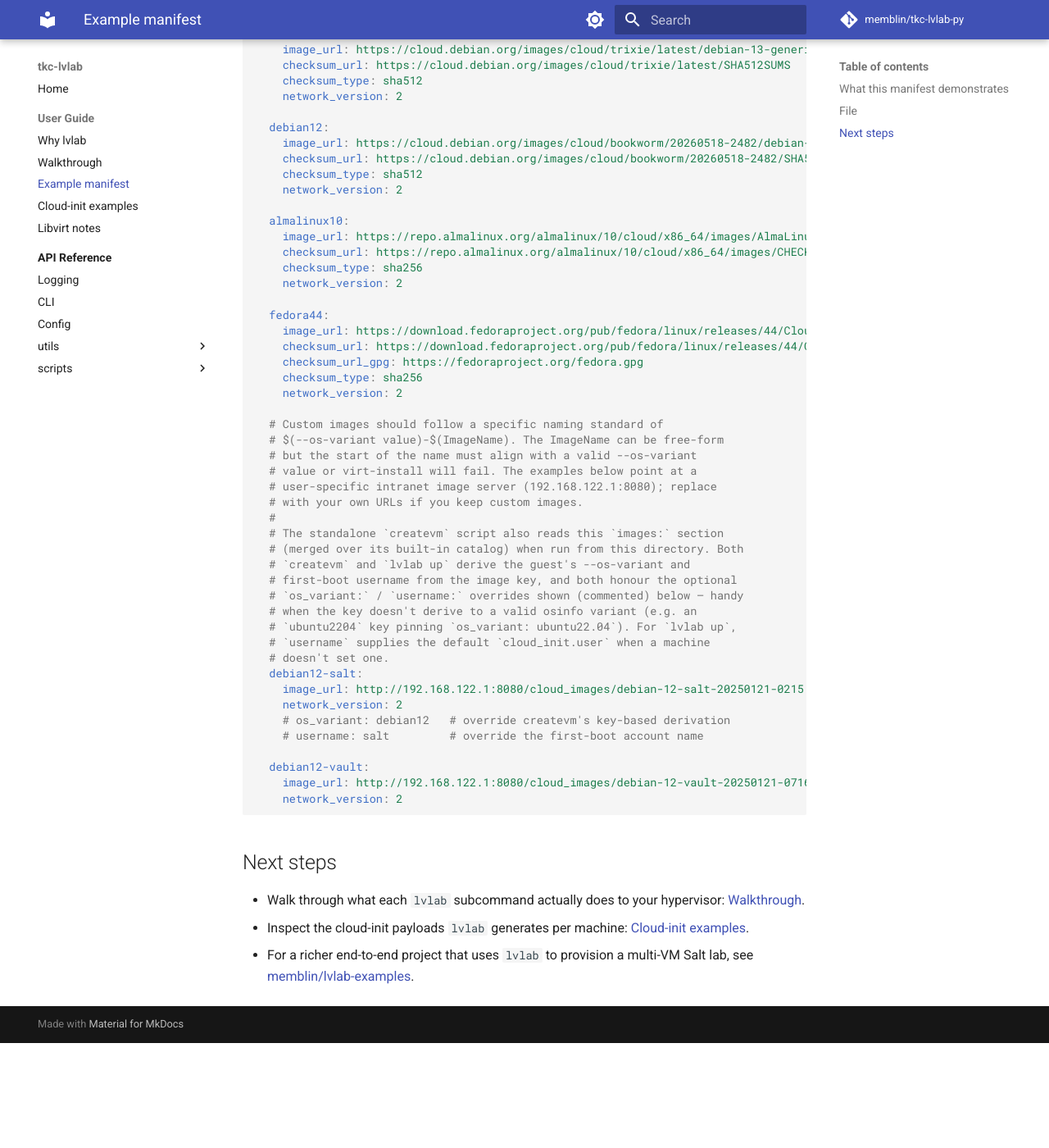
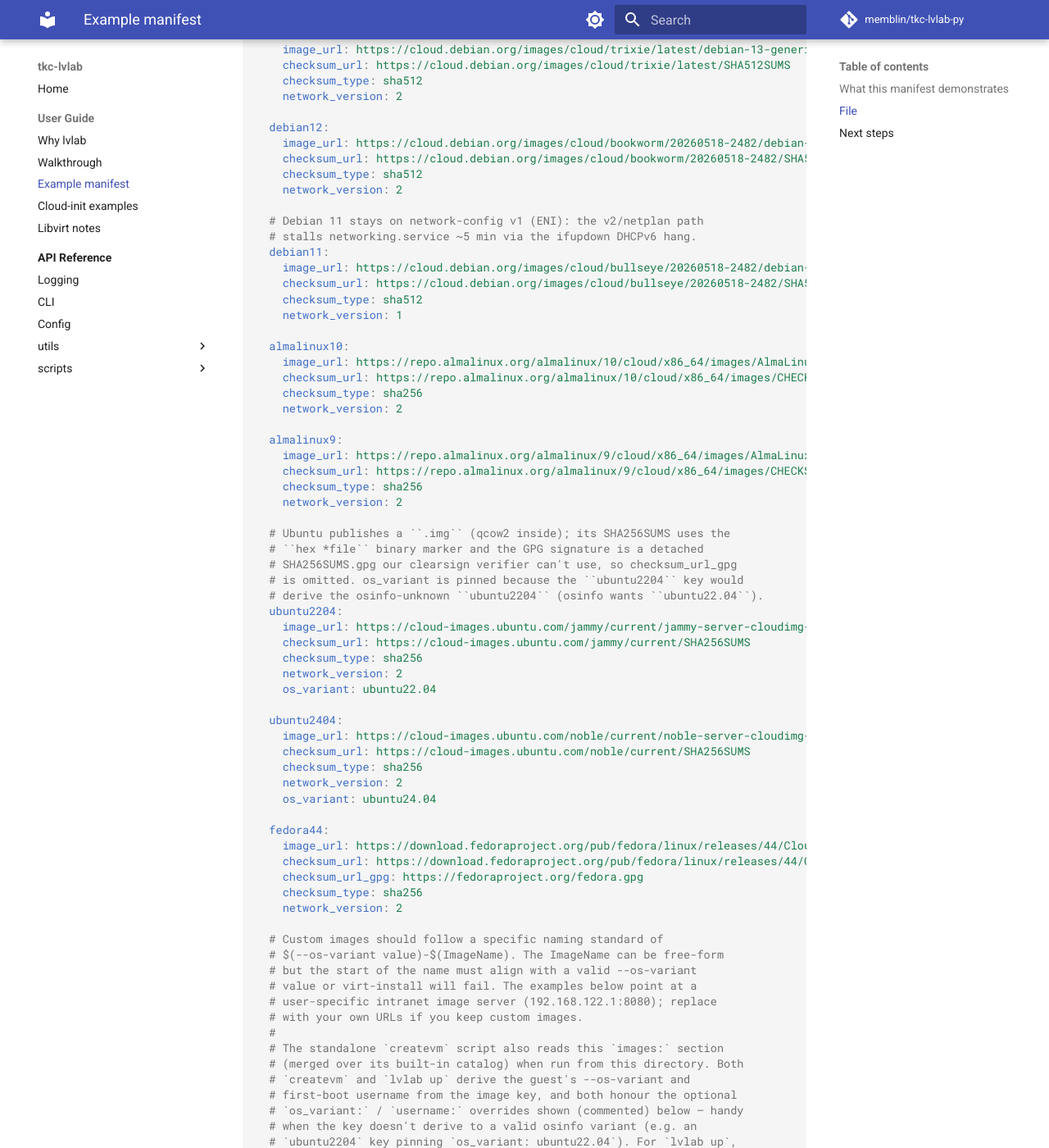
Before and after one commit to memblin/tkc-lvlab-py, an MkDocs documentation site: the page built from docs/example-manifest.md, in a window 1280 px wide and 1400 px high, scrolled down 3055 px. Shown: the whole window at 82% size. Built offline with MkDocs 1.6.1 and Material for MkDocs 9.7.7, drawn with Linux system fonts in a browser that asks for light colours; comment, search, counter and statistics services are not loaded; before the commit the page ends 4327 px from its top, so only the background shows below that.

Commit message:
feat(images): add debian11, ubuntu22.04, ubuntu24.04, almalinux9
Expands the default cloud-image catalog across all lockstep files
(BUILTIN_IMAGES, repo Lvlab.yml, docs/Lvlab.example.yml, and the smoke
manifest + run-smoke.sh PAIRS):

- debian11 — network_version 1 (ENI; the v2/netplan path stalls
  networking.service via the ifupdown DHCPv6 hang).
- ubuntu2204 / ubuntu2404 — .img cloud image, sha256, no GPG (Ubuntu's
  detached SHA256SUMS.gpg isn't our clearsign model); os_variant pinned
  (ubuntu22.04 / ubuntu24.04) since the key derives the osinfo-unknown
  ubuntu2204/ubuntu2404. Honoured by both paths via the converged
  resolution.
- almalinux9 — sha256, no GPG.

The smoke manifest grows to all 8 default distros (one static + one DHCP
each); per-machine cloud_init.user is dropped to exercise the username
default from the image entry.

Validated end-to-end (createvm matrix, dhcp + static): all 4 new distros
pass — including debian11 static (via the v1 MAC fix) and Ubuntu's .img /
binary-marker checksum / os_variant override.

Co-Authored-By: Claude Opus 4.7 (1M context) <noreply@anthropic.com>

```diff
--- a/Lvlab.yml
+++ b/Lvlab.yml
@@ -117,3 +117,25 @@ images:
     checksum_url: https://repo.almalinux.org/almalinux/10/cloud/x86_64/images/CHECKSUM
     checksum_type: sha256
     network_version: 2
+  almalinux9:
+    image_url: https://repo.almalinux.org/almalinux/9/cloud/x86_64/images/AlmaLinux-9-GenericCloud-latest.x86_64.qcow2
+    checksum_url: https://repo.almalinux.org/almalinux/9/cloud/x86_64/images/CHECKSUM
+    checksum_type: sha256
+    network_version: 2
+  # Ubuntu: .img cloud image (qcow2 inside); SHA256SUMS uses the
+  # ``hex *file`` binary marker; GPG is a detached SHA256SUMS.gpg our
+  # clearsign verifier can't consume, so checksum_url_gpg is omitted.
+  # os_variant is pinned because the key derives the osinfo-unknown
+  # ``ubuntu2204`` (osinfo wants ``ubuntu22.04``).
+  ubuntu2204:
+    image_url: https://cloud-images.ubuntu.com/jammy/current/jammy-server-cloudimg-amd64.img
+    checksum_url: https://cloud-images.ubuntu.com/jammy/current/SHA256SUMS
+    checksum_type: sha256
+    network_version: 2
+    os_variant: ubuntu22.04
+  ubuntu2404:
+    image_url: https://cloud-images.ubuntu.com/noble/current/noble-server-cloudimg-amd64.img
+    checksum_url: https://cloud-images.ubuntu.com/noble/current/SHA256SUMS
+    checksum_type: sha256
+    network_version: 2
+    os_variant: ubuntu24.04
--- a/docs/Lvlab.example.yml
+++ b/docs/Lvlab.example.yml
@@ -125,11 +125,44 @@ images:
     checksum_type: sha512
     network_version: 2
 
+  # Debian 11 stays on network-config v1 (ENI): the v2/netplan path
+  # stalls networking.service ~5 min via the ifupdown DHCPv6 hang.
+  debian11:
+    image_url: https://cloud.debian.org/images/cloud/bullseye/20260518-2482/debian-11-generic-amd64-20260518-2482.qcow2
+    checksum_url: https://cloud.debian.org/images/cloud/bullseye/20260518-2482/SHA512SUMS
+    checksum_type: sha512
+    network_version: 1
+
   almalinux10:
     image_url: https://repo.almalinux.org/almalinux/10/cloud/x86_64/images/AlmaLinux-10-GenericCloud-latest.x86_64.qcow2
     checksum_url: https://repo.almalinux.org/almalinux/10/cloud/x86_64/images/CHECKSUM
     checksum_type: sha256
     network_version: 2
+
+  almalinux9:
+    image_url: https://repo.almalinux.org/almalinux/9/cloud/x86_64/images/AlmaLinux-9-GenericCloud-latest.x86_64.qcow2
+    checksum_url: https://repo.almalinux.org/almalinux/9/cloud/x86_64/images/CHECKSUM
+    checksum_type: sha256
+    network_version: 2
+
+  # Ubuntu publishes a ``.img`` (qcow2 inside); its SHA256SUMS uses the
+  # ``hex *file`` binary marker and the GPG signature is a detached
+  # SHA256SUMS.gpg our clearsign verifier can't use, so checksum_url_gpg
+  # is omitted. os_variant is pinned because the ``ubuntu2204`` key would
+  # derive the osinfo-unknown ``ubuntu2204`` (osinfo wants ``ubuntu22.04``).
+  ubuntu2204:
+    image_url: https://cloud-images.ubuntu.com/jammy/current/jammy-server-cloudimg-amd64.img
+    checksum_url: https://cloud-images.ubuntu.com/jammy/current/SHA256SUMS
+    checksum_type: sha256
+    network_version: 2
+    os_variant: ubuntu22.04
+
+  ubuntu2404:
+    image_url: https://cloud-images.ubuntu.com/noble/current/noble-server-cloudimg-amd64.img
+    checksum_url: https://cloud-images.ubuntu.com/noble/current/SHA256SUMS
+    checksum_type: sha256
+    network_version: 2
+    os_variant: ubuntu24.04
 
   fedora44:
     image_url: https://download.fedoraproject.org/pub/fedora/linux/releases/44/Cloud/x86_64/images/Fedora-Cloud-Base-Generic-44-1.7.x86_64.qcow2
```
Also changed, not shown: 3 other files.
